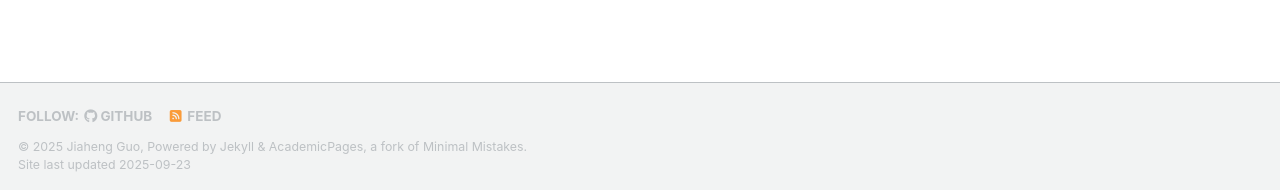
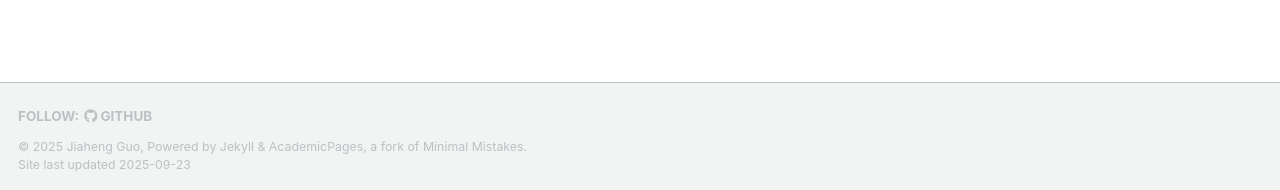
Before and after one commit to jiaheng-guo/jiaheng-guo.github.io, a Jekyll site: the page built from _pages/about.md, in a window 1280 px wide. Shown: the part 707-897 px from the top of the page. Built offline with Jekyll 4.4.1, drawn with Linux system fonts in a browser that asks for light colours; some web fonts are replaced; a script that is not in the unit is left out.

Commit message:
regular update

```diff
--- a/Gemfile
+++ b/Gemfile
@@ -2,7 +2,7 @@ source 'https://rubygems.org'
 
 group :jekyll_plugins do
   gem 'jekyll'
-  gem 'jekyll-feed'
+  # gem 'jekyll-feed'
   # gem 'jekyll-sitemap'
   gem 'jekyll-redirect-from'
   gem 'jemoji'
--- a/_config.yml
+++ b/_config.yml
@@ -122,7 +122,7 @@ staticman:
       options:
         format           : "iso8601" # "iso8601" (default), "timestamp-seconds", "timestamp-milliseconds"
 atom_feed:
-  hide                   : false     # change to true to hide the RSS feed in the footer
+  hide                   : true     # change to true to hide the RSS feed in the footer
   path                   : # blank (default) uses feed.xml
 
 
@@ -304,7 +304,7 @@ timezone: Etc/UTC # http://en.wikipedia.org/wiki/List_of_tz_database_time_zones
 
 # Plugins
 plugins:
-  - jekyll-feed
+  # - jekyll-feed
   - jekyll-gist
   - jekyll-paginate
   # - jekyll-sitemap
@@ -313,7 +313,7 @@ plugins:
 
 # Mimic GitHub Pages with --safe
 whitelist:
-  - jekyll-feed
+  # - jekyll-feed
   - jekyll-gist
   - jekyll-paginate
   # - jekyll-sitemap
```
